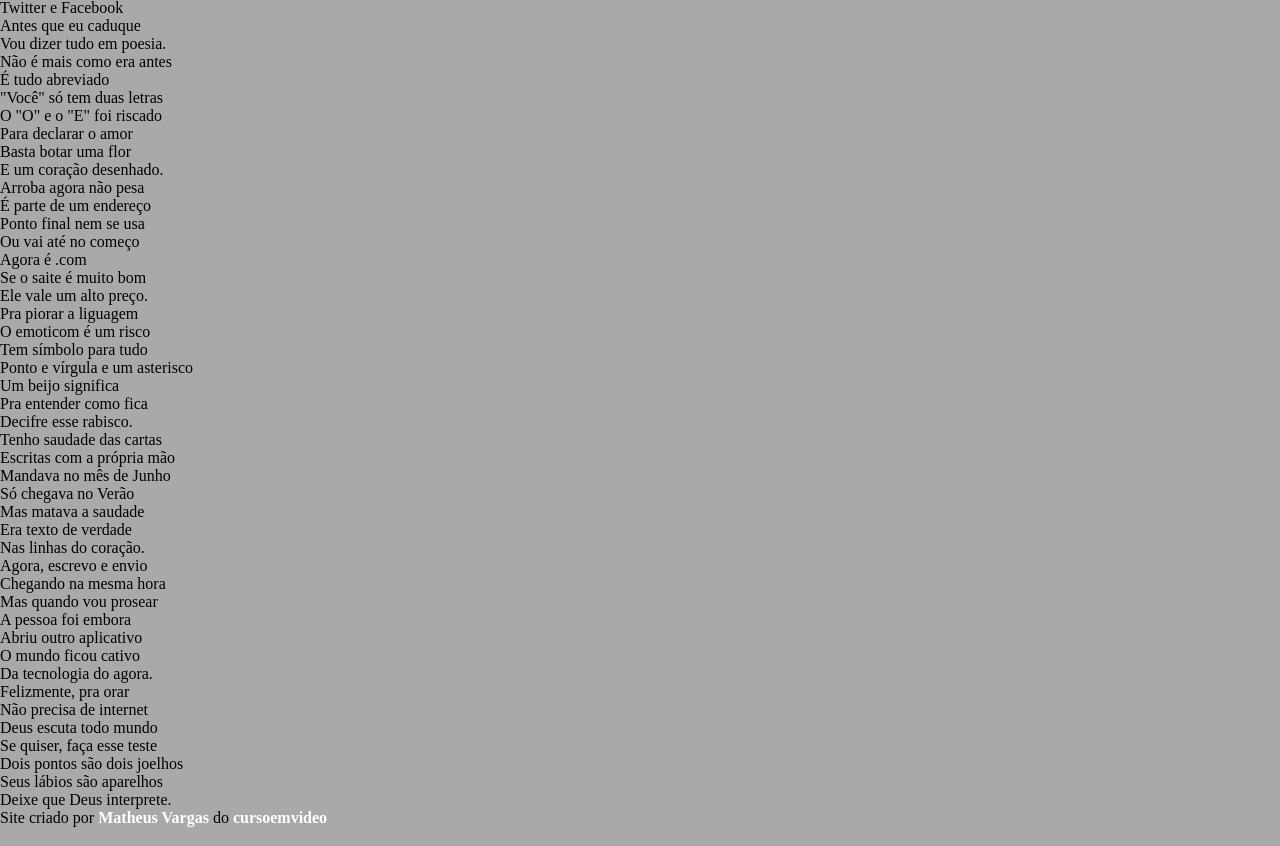
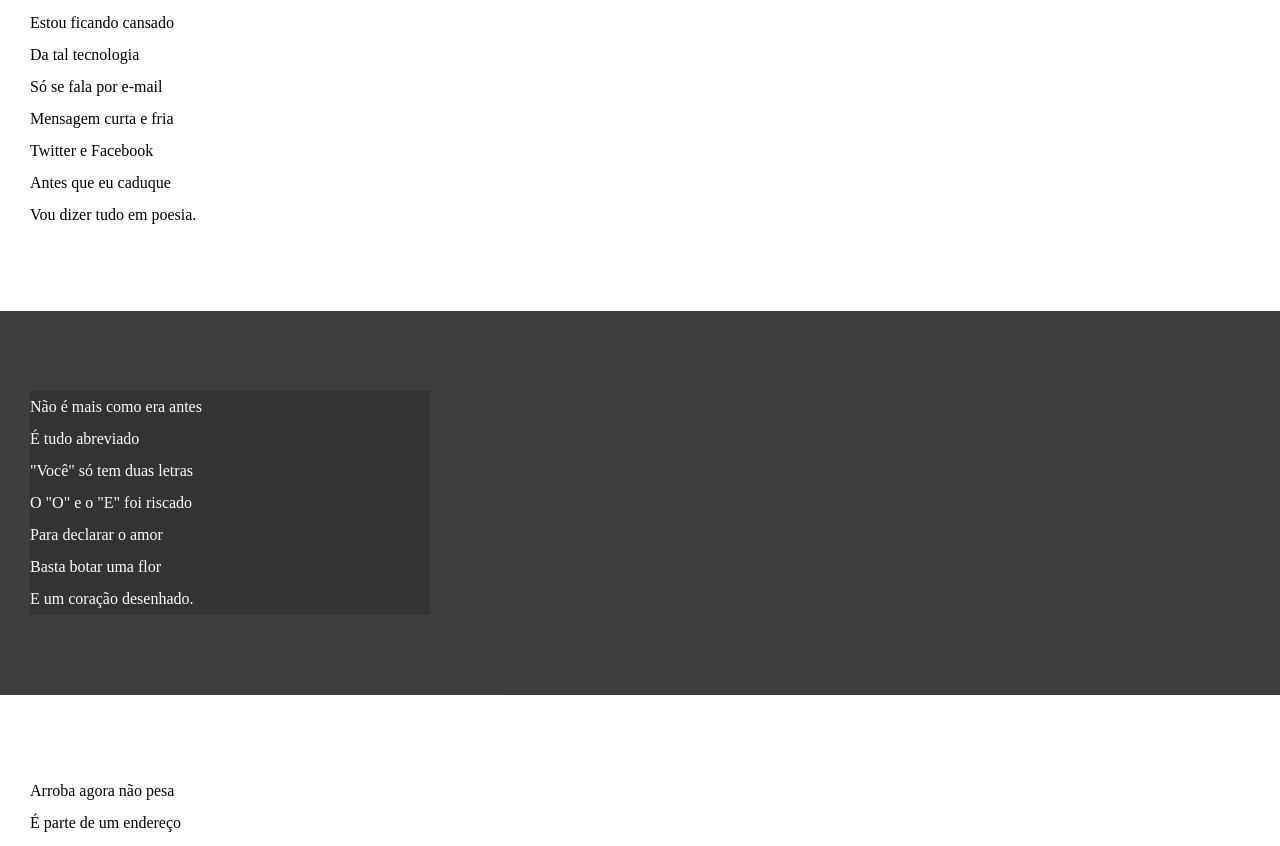
Before and after one commit to matheusgabrielvargas/html-css, a plain HTML site: page Desafio/D012/index.html in a window 1280 px wide. Shown: the part 328-1174 px from the top of the page. Drawn offline with Linux system fonts and the light colour scheme.

Commit message:
atualizei estilos de textos e blocos

```diff
--- a/Desafio/D012/estilo/style.css
+++ b/Desafio/D012/estilo/style.css
@@ -25,12 +25,41 @@ header > p {
     padding-bottom: 50px;
 }
 
-a {
+ header a, footer a {
     color: white;
     text-decoration: none;
     font-weight: bolder;
 }
 
-a:hover {
+ hader a:hover, footer a:hover {
     text-decoration: underline;
 }
+
+section{
+    padding-top: 10vh;
+    padding-bottom: 10vh;
+    line-height: 2em;
+    padding-left: 30px;
+}
+
+section.normal {
+    background-color: white;
+    color: black;
+}
+
+section.imagem {
+    background-color: rgba(58, 56, 56, 0.945);
+    color: white;
+}
+
+section.imagem > p {
+    width: 400px;
+    background-color: rgba(0, 0, 0, 0.178);
+}
+
+footer {
+    color: white;
+    background-color: black;
+    text-align: center;
+    padding: 10px;
+}
```
